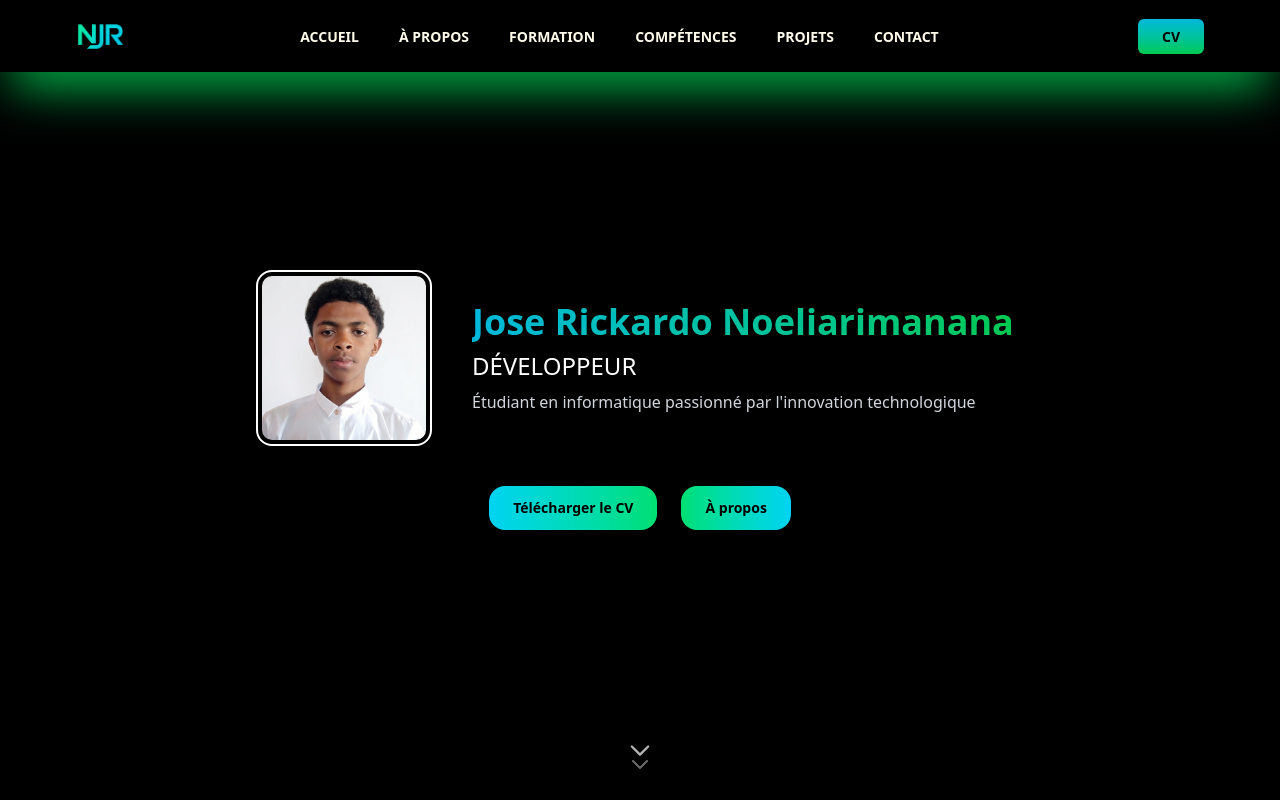
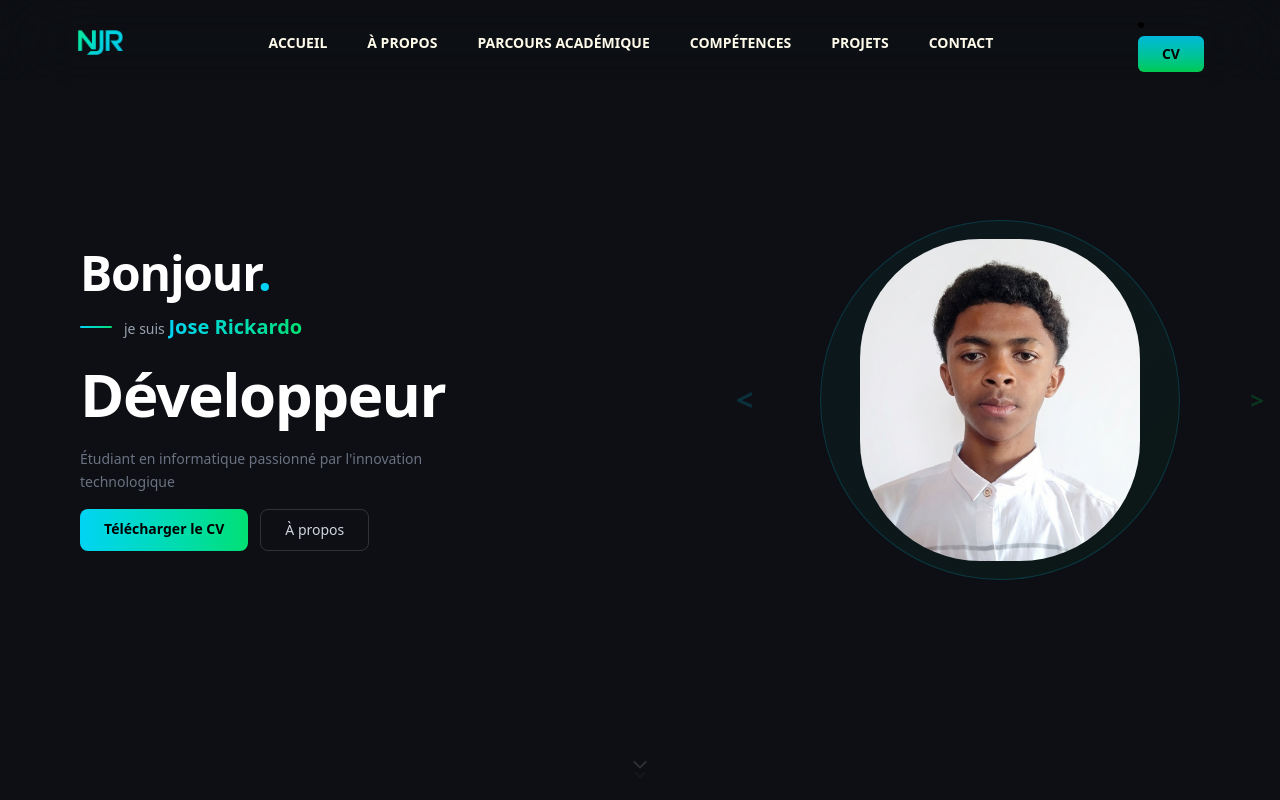
Before and after one commit to jose-rickardo/Portfolio, a React (Vite) app in the folder front/: page / in a window 1280 px wide. Shown: the top 800 px of the page. Built offline with nearby package versions, Linux system fonts and the light colour scheme.

Commit message:
pushing v1.0.1

```diff
--- a/front/src/App.tsx
+++ b/front/src/App.tsx
@@ -4,7 +4,7 @@
 import { Home } from './component/Home';
 import { About } from './component/About';
 import { Projects } from './component/Projects';
-import Formation from './component/Formation';
+import Formation from './component/ParcoursAcademique';
 import { Skills } from './component/Skills';
 import { Contact } from './component/Contact';
 import { Footer } from './component/Footer';
@@ -22,10 +22,6 @@
   }, []);
 
   return (
-    <>
-      {showSplash ? (
-        <Hello />
-      ) : (
         <>
           <NavBar />
           <Home />
@@ -36,8 +32,6 @@
           <Contact />
           <Footer />
         </>
-      )}
-    </>
   );
 }
 
--- a/front/src/component/Home.tsx
+++ b/front/src/component/Home.tsx
@@ -1,52 +1,83 @@
-import React, { useEffect, useRef, useState } from 'react';
-import * as THREE from 'three';
-import NET from 'vanta/dist/vanta.net.min';
 import image1 from "../assets/Gemini_Generated_Image_yylrtjyylrtjyylr.png";
 import cv from "../assets/cv.pdf";
 
 export function Home() {
-
   return (
     <div
       id="home"
-      className="relative w-full min-h-screen flex flex-col items-center justify-center bg-black px-4 sm:px-8 lg:px-20 py-16"
+      className="relative w-full min-h-screen flex flex-col lg:flex-row items-center bg-[#0d0f14] overflow-hidden"
     >
-      <div className="flex flex-col sm:flex-row items-center gap-6 sm:gap-10 w-full max-w-3xl">
 
-        <img
-          src={image1}
-          alt="Jose Rickardo"
-          className="w-28 h-28 sm:w-36 sm:h-36 md:w-44 md:h-44 object-cover shrink-0 border-2 border-white p-1 rounded-2xl"
-        />
+      {/* ── GAUCHE ── */}
+      <div className="flex-1 w-full flex flex-col justify-center items-center lg:items-start gap-4 px-8 sm:px-14 lg:px-20 pt-20 pb-6 lg:py-0 z-10 text-center lg:text-left">
 
-        <div className="flex flex-col gap-2 text-white text-center sm:text-left">
-          <h1 className="text-2xl sm:text-3xl md:text-4xl font-extrabold m-0 flex items-center justify-center sm:justify-start flex-wrap gap-1">
-            <span className="bg-gradient-to-r from-cyan-500 to-green-500 bg-clip-text text-transparent">Jose Rickardo Noeliarimanana
-            </span>
-          </h1>
-          <h2 className="text-lg sm:text-xl md:text-2xl font-normal m-0">
-            DÉVELOPPEUR
-          </h2>
-          <p className="text-sm sm:text-base text-gray-300 m-0">
-            Étudiant en informatique passionné par l'innovation technologique
-          </p>
+        <h1 className="text-3xl sm:text-5xl font-extrabold text-white tracking-tight leading-none">
+          Bonjour<span className="text-cyan-400">.</span>
+        </h1>
+
+        <div className="flex items-center gap-3">
+          <span className="w-8 h-[2px] bg-gradient-to-r from-cyan-400 to-green-400 rounded" />
+          <span className="text-gray-400 text-sm font-light">je suis  <span className="text-xl font-bold bg-gradient-to-r from-cyan-400 to-green-400 bg-clip-text text-transparent">
+           Jose Rickardo</span></span>
+        </div>
+
+        <h2 className="text-4xl sm:text-5xl lg:text-6xl font-extrabold text-white tracking-tight leading-tight">
+          Développeur
+        </h2>
+
+        <p className="text-sm text-gray-500 font-light leading-relaxed max-w-sm">
+          Étudiant en informatique passionné par l'innovation technologique
+        </p>
+
+        <div className="flex gap-3 flex-wrap justify-center lg:justify-start">
+          <a
+            href={cv}
+            target="_blank"
+            rel="noopener noreferrer"
+            className="px-6 py-2.5 rounded-lg text-sm font-semibold text-black bg-gradient-to-r from-cyan-400 to-green-400 hover:opacity-90 transition"
+          >
+            Télécharger le CV
+          </a>
+          <a
+            href="#about"
+            className="px-6 py-2.5 rounded-lg text-sm font-medium text-gray-300 border border-white/15 hover:border-white/30 hover:text-white transition"
+          >
+            À propos
+          </a>
         </div>
       </div>
 
-      <div className="mt-10 flex flex-col sm:flex-row gap-3 sm:gap-6 w-full max-w-xs sm:w-auto">
-        <a href={cv} target="_blank" rel="noopener noreferrer" className="text-center px-6 py-3 rounded-2xl font-semibold text-black text-sm bg-gradient-to-r from-cyan-400 to-green-400 hover:from-green-400 hover:to-cyan-400 transition duration-150">
-          Télécharger le CV
-        </a>
-        <a href="#about" className="text-center px-6 py-3 rounded-2xl font-semibold text-black text-sm bg-gradient-to-l from-cyan-400 to-green-400 hover:from-green-400 hover:to-cyan-400 transition duration-150">
-          À propos
-        </a>
+      {/* ── DROITE ── */}
+      <div className="flex-1 w-full flex items-center justify-center relative min-h-[320px] lg:min-h-screen">
+
+        {/* Cercles décoratifs centrés */}
+        <div className="absolute left-1/2 top-1/2 -translate-x-1/2 -translate-y-1/2 w-[280px] h-[280px] lg:w-[360px] lg:h-[360px] rounded-full border border-cyan-500/20 bg-gradient-to-br from-cyan-500/5 to-green-500/5" />
+        <div className="absolute left-1/2 top-1/2 -translate-x-1/2 -translate-y-1/2 w-[210px] h-[210px] lg:w-[270px] lg:h-[270px] rounded-full border border-green-500/10" />
+
+        {/* Symboles déco */}
+        <span className="absolute top-1/2 -translate-y-1/2 left-4 text-3xl font-bold text-cyan-500/20 select-none">&lt;</span>
+        <span className="absolute top-1/2 -translate-y-1/2 right-4 text-2xl font-bold text-green-500/20 select-none">&gt;</span>
+
+        {/* Photo centrée */}
+        <div className="relative z-10 w-[200px] sm:w-[240px] lg:w-[280px] overflow-hidden rounded-[120px]">
+          <img
+            src={image1}
+            alt="Jose Rickardo"
+            className="w-full h-full object-cover object-top"
+            style={{ minHeight: '300px' }}
+          />
+        </div>
       </div>
 
-      <a href="#about" className="absolute bottom-6 left-1/2 -translate-x-1/2 text-white opacity-70 hover:opacity-100 transition flex flex-col items-center">
-        <svg xmlns="http://www.w3.org/2000/svg" className="w-7 h-7 animate-bounce" fill="none" viewBox="0 0 24 24" stroke="currentColor" strokeWidth={2}>
+      {/* Scroll hint */}
+      <a
+        href="#about"
+        className="absolute bottom-4 left-1/2 -translate-x-1/2 flex flex-col items-center gap-0.5 opacity-20 hover:opacity-50 transition"
+      >
+        <svg xmlns="http://www.w3.org/2000/svg" className="w-5 h-5 animate-bounce" fill="none" viewBox="0 0 24 24" stroke="white" strokeWidth={1.5}>
           <path strokeLinecap="round" strokeLinejoin="round" d="M19 9l-7 7-7-7" />
         </svg>
-        <svg xmlns="http://www.w3.org/2000/svg" className="w-6 h-6 animate-bounce opacity-60 -mt-3" fill="none" viewBox="0 0 24 24" stroke="currentColor" strokeWidth={2}>
+        <svg xmlns="http://www.w3.org/2000/svg" className="w-4 h-4 animate-bounce opacity-50 -mt-2.5" fill="none" viewBox="0 0 24 24" stroke="white" strokeWidth={1.5}>
           <path strokeLinecap="round" strokeLinejoin="round" d="M19 9l-7 7-7-7" />
         </svg>
       </a>
--- a/front/src/component/NavigationBar.tsx
+++ b/front/src/component/NavigationBar.tsx
@@ -21,7 +21,7 @@
     const itemNav = [
         { name: "Accueil", href: "#home" },
         { name: "À propos", href: "#about" },
-        { name: "Formation", href: "#formation" },
+        { name: "Parcours académique", href: "#ParcoursAcademique" },
         { name: "Compétences", href: "#skills" },
         { name: "Projets", href: "#projects" },
         { name: "Contact", href: "#contact" },
@@ -30,8 +30,7 @@
     return (
         <>
             <header
-                className={`fixed top-0 left-0 right-0 z-50 backdrop-blur-2xl transition-shadow duration-300 ${
-                    scrolled ? "shadow-none" : "shadow-2xl shadow-green-500"
+                className={`fixed top-0 left-0 right-0 z-50 backdrop-blur-2xl transition-shadow duration-300
                 }`}
             >
                 <nav className="max-w-6xl mx-auto flex justify-between items-center p-3">
@@ -41,7 +40,7 @@
 
                     <button
                         onClick={() => setIsOpen(!isOpen)}
-                        className="min-[850px]:hidden text-green-500 text-3xl"
+                        className="min-[850px]:hidden text-green-500 text-3xl fixed right-5"
                         aria-label="Menu"
                     >
                         {isOpen ? <X size={32} /> : <Menu size={32} />}
@@ -64,7 +63,7 @@
                                 href={cv}
                                 target="_blank"
                                 rel="noopener noreferrer"
-                                className="px-6 py-2 text-black font-bold text-sm rounded-md bg-gradient-to-t from-green-500 to-cyan-500 hover:from-green-400 hover:to-cyan-400 transition"
+                                className="hidden min-[850px]:block px-6 py-2 text-black font-bold text-sm rounded-md bg-gradient-to-t from-green-500 to-cyan-500 hover:from-green-400 hover:to-cyan-400 transition"
                             >
                                 CV
                             </a>
@@ -98,7 +97,7 @@
                     target="_blank"
                     rel="noopener noreferrer"
                     onClick={() => setIsOpen(false)}
-                    className="px-8 py-3 text-black font-bold rounded-md bg-gradient-to-t from-green-500 to-cyan-500 hover:from-green-400 hover:to-cyan-400 transition"
+                    className="px-8 py-3 text-black font-bold rounded-md bg-gradient-to-t from-green-500 to-cyan-500 hover:from-green-400 hover:to-cyan-400 transition block"
                 >
                     CV
                 </a>
--- a/front/src/component/Formation.tsx
+++ b/front/src/component/ParcoursAcademique.tsx
@@ -64,7 +64,7 @@
 
   return (
     <div
-      id="formation"
+      id="ParcoursAcademique"
       ref={sectionRef}
       className="flex flex-col items-center bg-gradient-to-br from-[#1b1b1b] via-black to-[#1b1b1b] py-24 px-6"
     >
@@ -72,7 +72,7 @@
         className={`text-4xl font-bold mb-16 bg-gradient-to-r from-cyan-400 to-emerald-400 text-transparent bg-clip-text transition-all duration-1000 ease-out
           ${isVisible ? "opacity-100 translate-y-0" : "opacity-0 translate-y-12"}`}
       >
-        Formation
+        Parcours académique
       </h2>
 
       {/* Timeline */}
@@ -94,7 +94,7 @@
               </div>
 
               {/* Card */}
-              <div className={`flex-1 bg-[#0a0a0a] border ${borderClass} rounded-xl p-5 shadow-lg ${glowClass} hover:shadow-xl transition-all duration-300 hover:-translate-y-0.5 ${current ? "glow-border" : ""}`}>
+              <div className={`flex-1 bg-[#0a0a0a] border ${borderClass} rounded-xl p-5 shadow-lg ${glowClass} hover:shadow-xl transition-all duration-300 ${current ? "glow-border" : ""}`}>
                 <div className="flex items-start justify-between flex-wrap gap-2">
                   <div>
                     <h3 className={`font-bold text-base ${colorClass}`}>{title}</h3>
@@ -104,7 +104,7 @@
                     <span className="text-xs text-gray-500 bg-white/5 px-2 py-0.5 rounded-full">{period}</span>
                     {current && (
                       <span className="flex items-center gap-1 text-xs text-emerald-400 font-semibold">
-                        <span className="w-1.5 h-1.5 bg-emerald-400 rounded-full animate-pulse" />
+                        <span className="w-1.5 h-1.5 bg-emerald-400 rounded-full" />
                         En cours
                       </span>
                     )}
--- a/front/src/index.css
+++ b/front/src/index.css
@@ -49,7 +49,7 @@
 
 .glow-border {
   position: relative;
-  border: 1px solid rgba(34, 211, 238, 0.4);
+  border: 1px solid rgba(34, 211, 238, 0.4);;
 }
 
 .glow-border::before {
```
Also changed, not shown: 1 other file (tests, documents, lock files or other folders).
